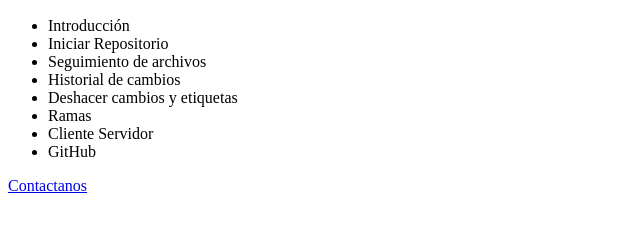
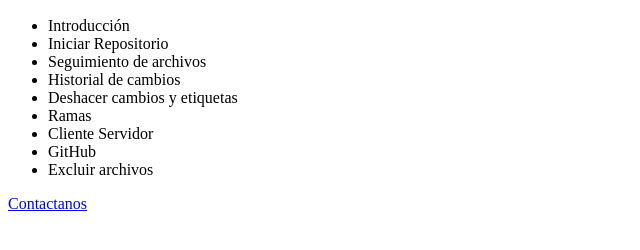
Before and after one commit to KristhDev/curso-de-git, a plain HTML site: page index.html in a window 1280 px wide. Shown: the part 110-360 px from the top of the page, without its empty margins (0-640 px from the left). Drawn offline with Linux system fonts and the light colour scheme.

Commit message:
actualización de temario

```diff
--- a/index.html
+++ b/index.html
@@ -21,6 +21,7 @@
         <li>Ramas</li>
         <li>Cliente Servidor</li>
         <li>GitHub</li>
+        <li>Excluir archivos</li>
     </ul>
 
     <!-- git log -p => este comando sirve para ver los cambios por archivo -->
@@ -76,6 +77,10 @@
     <!-- git clone rutaDelRepositorio para clonar un repositorio de git -->
 
     <!-- git pull origin master para obtener los ultimos cambios del respositorio del servidor -->
+
+    <!-- git remote rm origin para quitar el origen remoto de un proyecto -->
+
+    <!-- git branch -M nombreDeLaRama se usa para remombrar la rama master -->
     <a href="contact.html">Contactanos</a>
 </body>
 </html>
```
